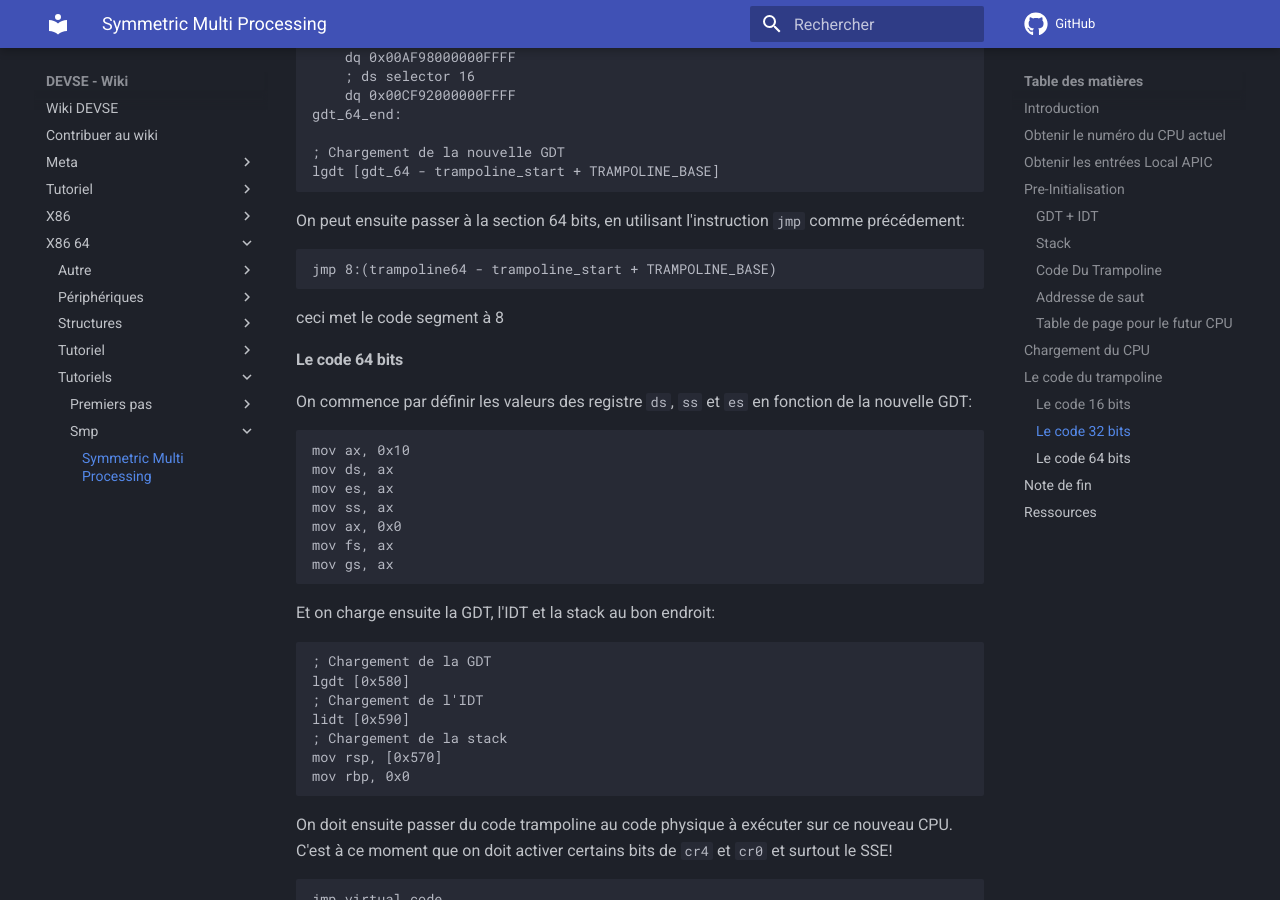
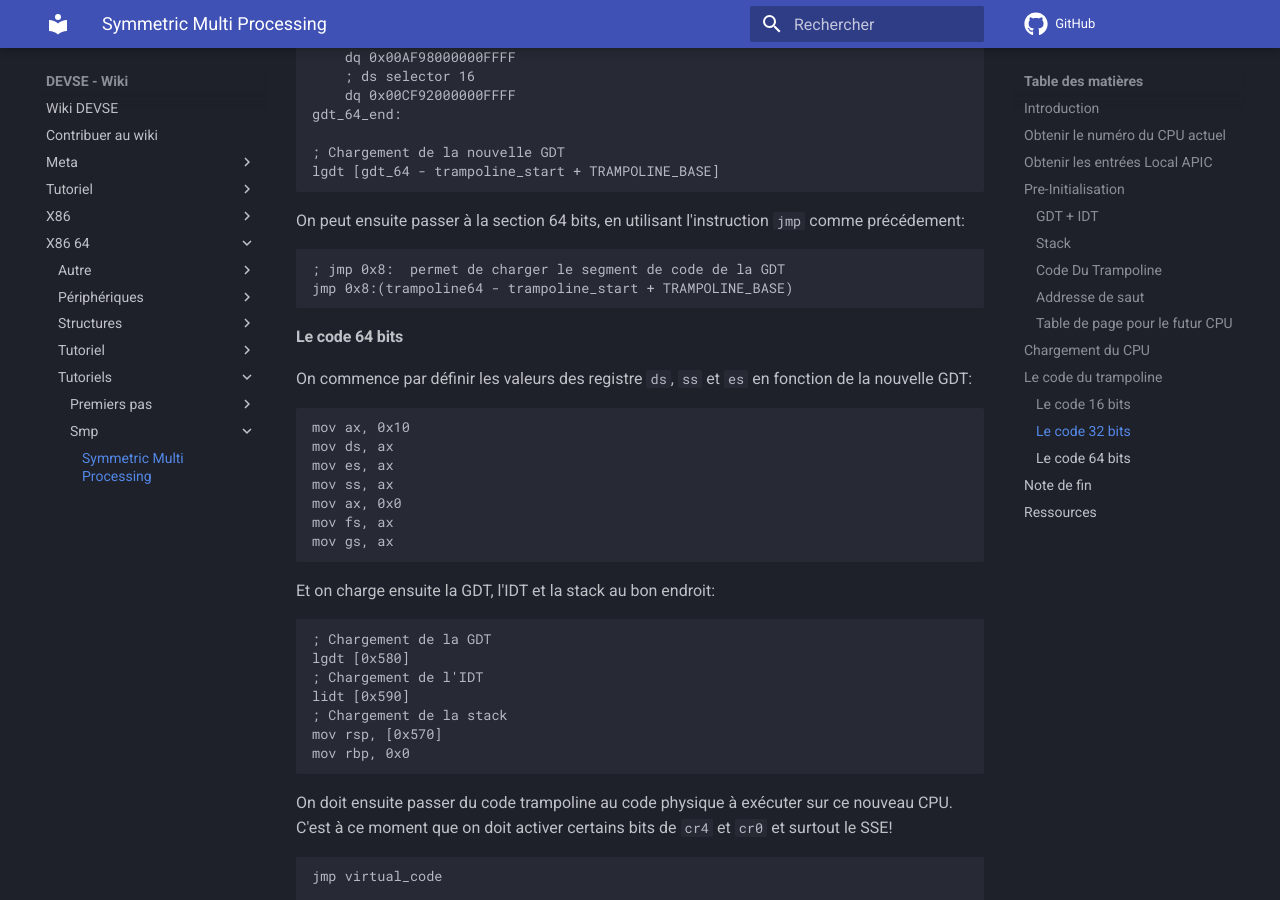
Before and after one commit to devse-org/wiki, an MkDocs documentation site: the page built from docs/x86_64/tutoriels/smp/SMP.md, in a window 1280 px wide and 900 px high, scrolled down 6874 px. Built offline with MkDocs 1.6.1 and Material for MkDocs 9.7.7, drawn with Linux system fonts in a browser that asks for light colours; nearby versions of some CDN libraries; comment, search, counter and statistics services are not loaded.

Commit message:
Update SMP.md

````diff
--- a/docs/x86_64/tutoriels/smp/SMP.md
+++ b/docs/x86_64/tutoriels/smp/SMP.md
@@ -302,10 +302,9 @@ lgdt [gdt_64 - trampoline_start + TRAMPOLINE_BASE]
 
 On peut ensuite passer à la section 64 bits, en utilisant l'instruction `jmp` comme précédement:
 ```intel
-jmp 8:(trampoline64 - trampoline_start + TRAMPOLINE_BASE)
+; jmp 0x8:  permet de charger le segment de code de la GDT
+jmp 0x8:(trampoline64 - trampoline_start + TRAMPOLINE_BASE)
 ```
-ceci met le code segment à 8
-
 
 #### Le code 64 bits
 
````
